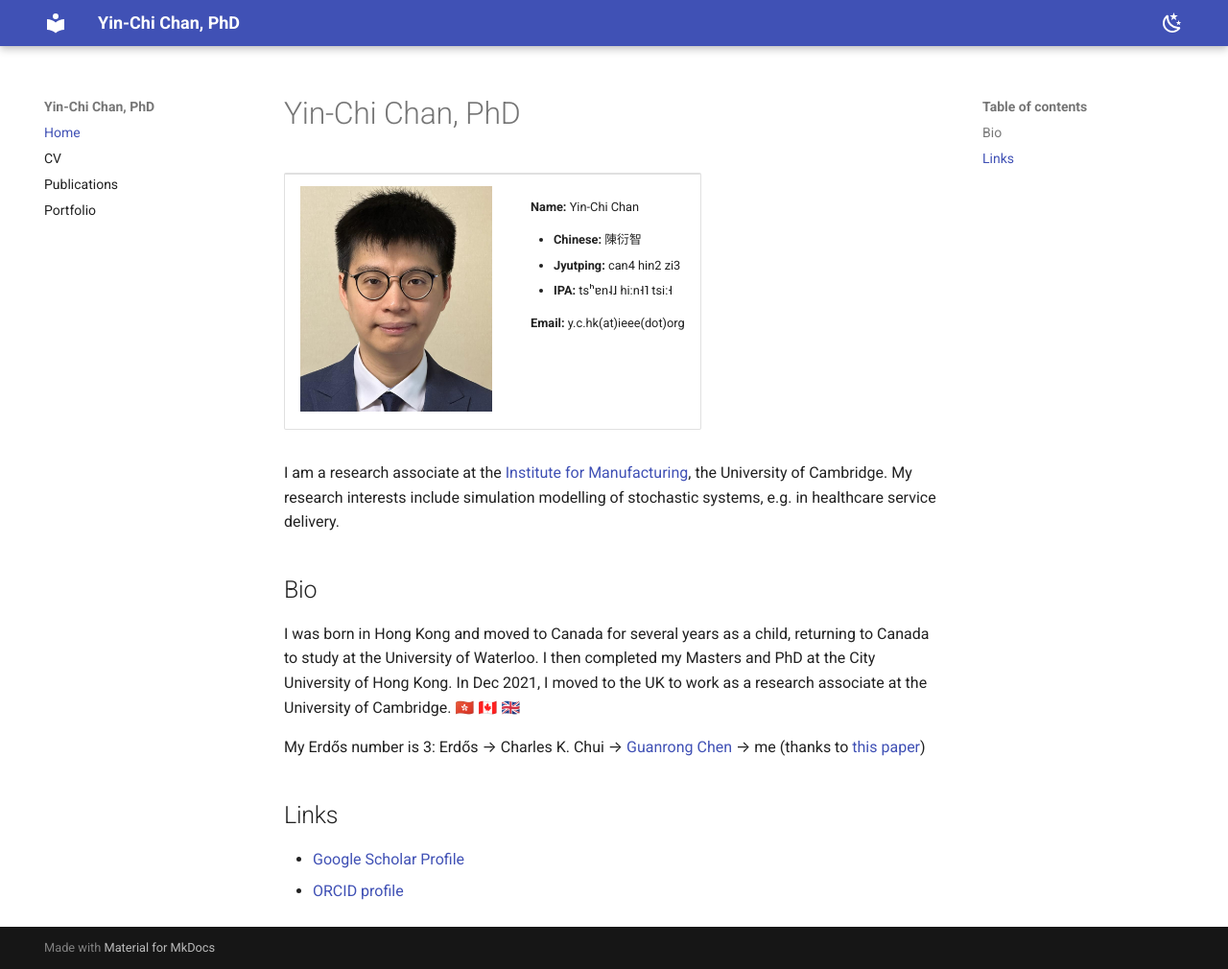
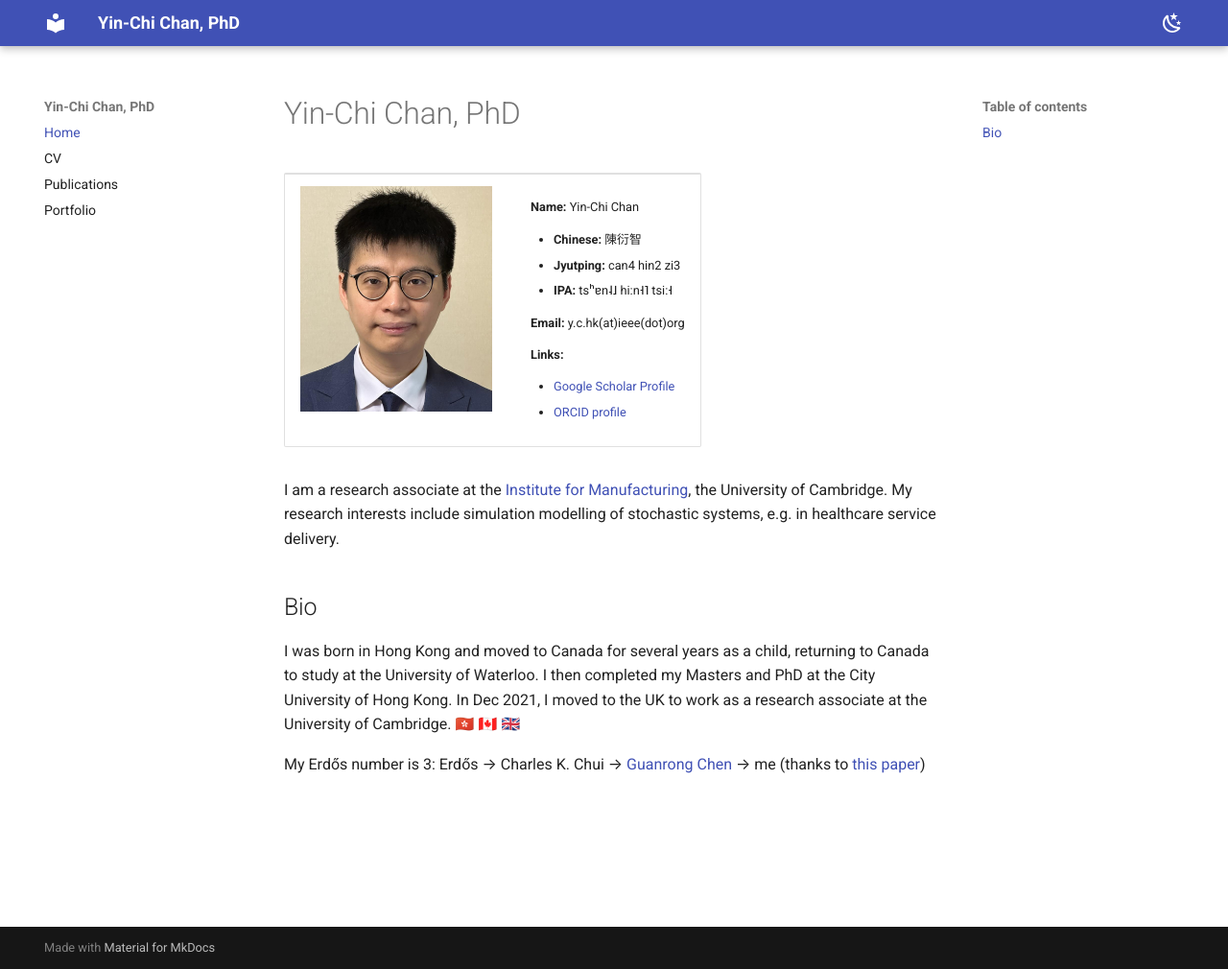
Before and after one commit to yinchi/yinchi.github.io, an MkDocs documentation site: the page built from docs/index.md, in a window 1280 px wide and 1010 px high. Shown: the whole window at 96% size. Built offline with MkDocs 1.6.1 and Material for MkDocs 9.7.7, drawn with Linux system fonts in a browser that asks for light colours.

Commit message:
index.md: move links into card

```diff
--- a/docs/index.md
+++ b/docs/index.md
@@ -1,9 +1,9 @@
 # Yin-Chi Chan, PhD
 
-<table>
+<table id="card">
     <tr>
         <td>
-            <img src='yinchi.png' width='200px'/>
+            <img src="yinchi.png" width="200px"/>
         </td>
         <td>
             <ul>
@@ -13,7 +13,12 @@
                     <li><b>Jyutping:</b> can4 hin2 zi3</li>
                     <li><b>IPA:</b> tsʰɐn˨˩ hi:n˧˥ tsi:˧</li>
                 </ul>
-                <p><b>Email:</b> y.c.hk(at)ieee(dot)org</p>
+                <p><b>Email:</b> y.c.hk(at)ieee(dot)org<br/></p>
+                <p><b>Links:</b></p>
+                <ul>
+                <li><a href="https://scholar.google.com/citations?user=NJEB3swAAAAJ" target="_blank">Google Scholar Profile</a></li>
+                <li><a href="https://orcid.org/0000-0002-2405-8472" target="_blank">ORCID profile</a></li>
+                </ul>
             </ul>
         </td>
     </tr>
@@ -26,8 +31,3 @@ I am a research associate at the [Institute for Manufacturing](https://www.ifm.e
 I was born in Hong Kong and moved to Canada for several years as a child, returning to Canada to study at the University of Waterloo. I then completed my Masters and PhD at the City University of Hong Kong. In Dec 2021, I moved to the UK to work as a research associate at the University of Cambridge. 🇭🇰 🇨🇦 🇬🇧
 
 My Erdős number is 3: Erdős → Charles K. Chui → [Guanrong Chen](https://www.ee.cityu.edu.hk/~gchen/erdos.html) → me (thanks to [this paper](https://doi.org/10.1109/ACCESS.2020.3032584))
-
-## Links
-
-- [Google Scholar Profile](https://scholar.google.com/citations?user=NJEB3swAAAAJ)
-- [ORCID profile](https://orcid.org/0000-0002-2405-8472)
```
